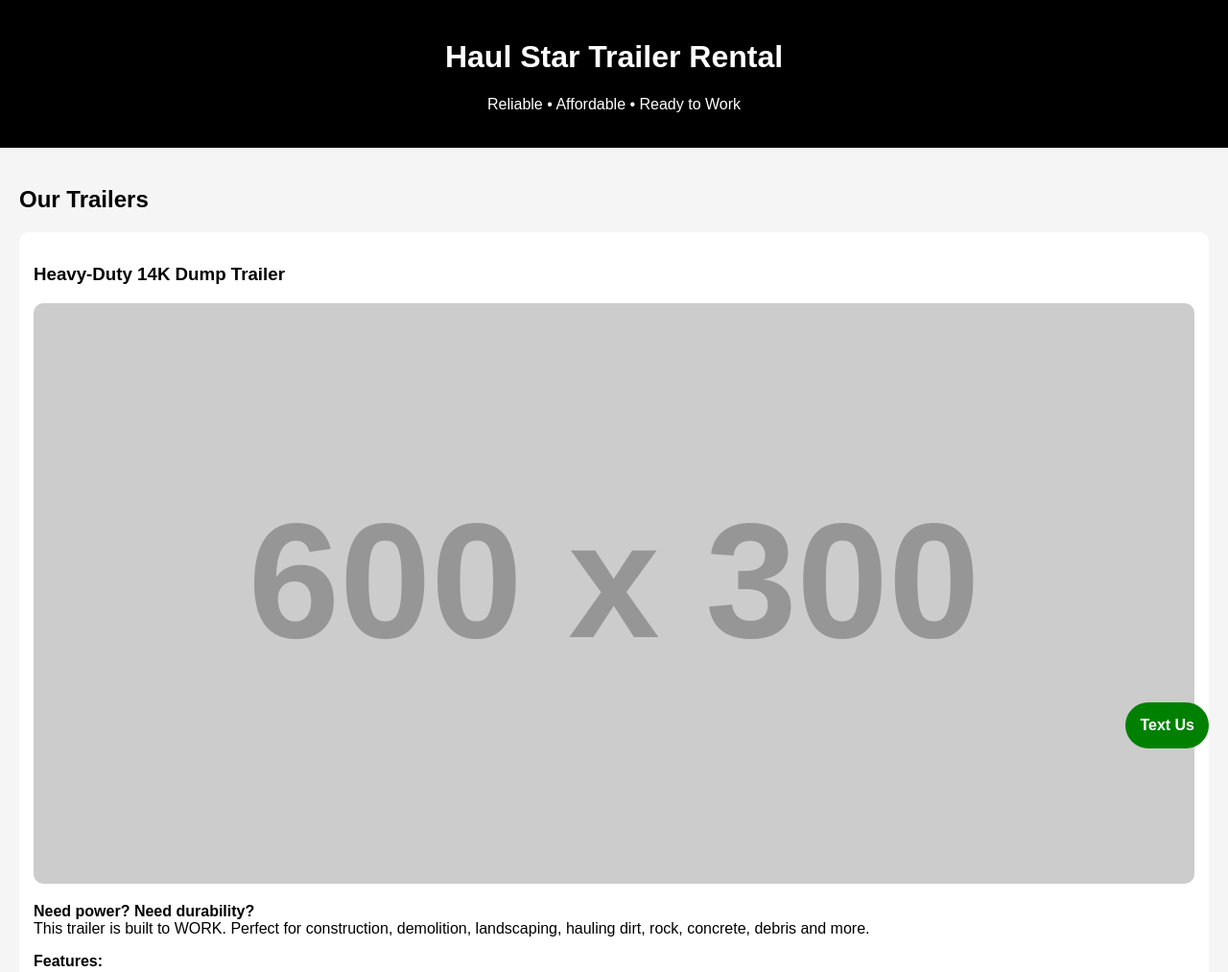
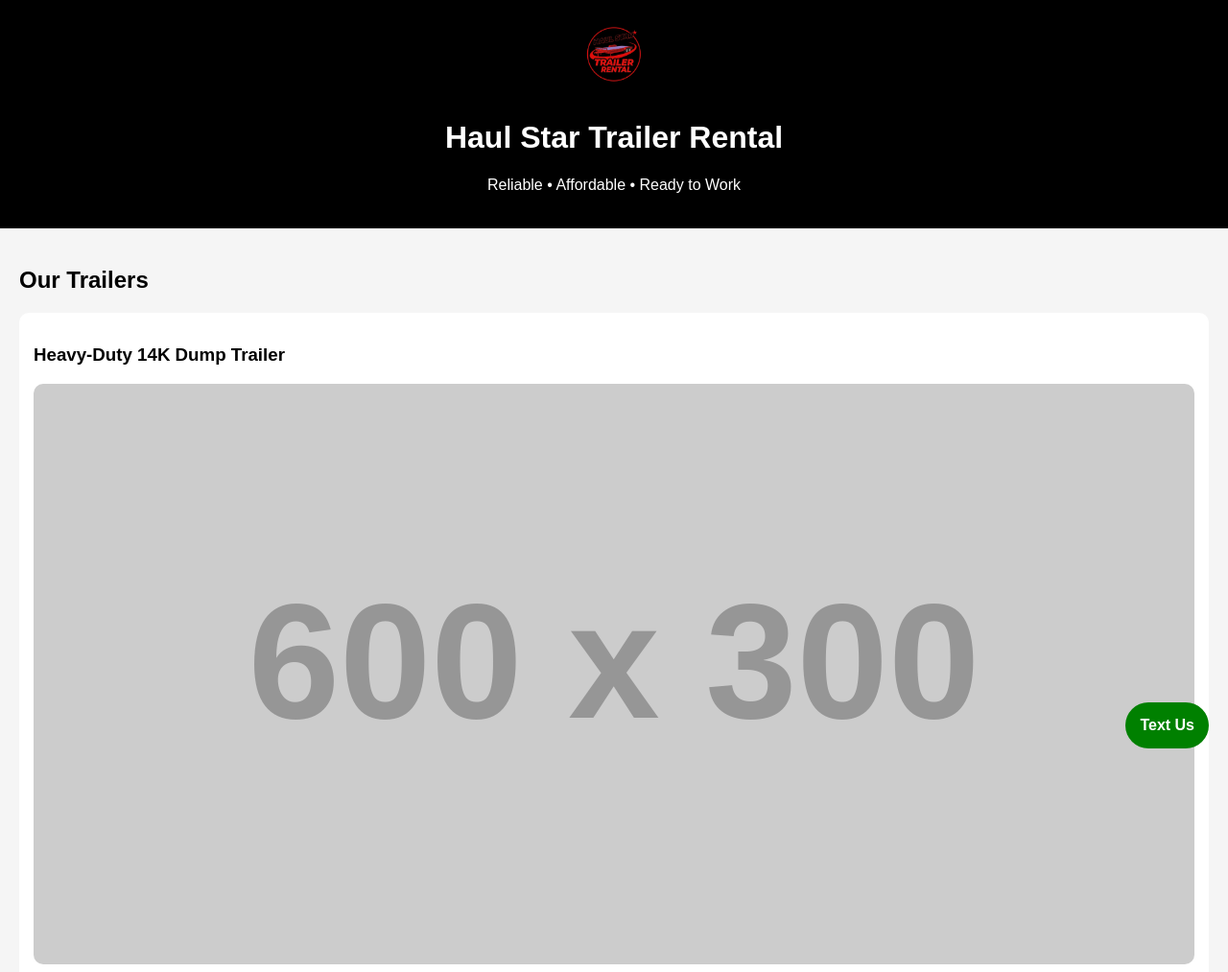
Before and after one commit to trailerrentals/trailer-website, a plain HTML site: page index.html in a window 1280 px wide. Shown: the top 1013 px of the page at 96% size. Drawn offline with Linux system fonts and the light colour scheme; placeholder pictures from the web are drawn by us.

Commit message:
Update index.html

```diff
--- a/index.html
+++ b/index.html
@@ -64,6 +64,7 @@
 <body>
 
 <header>
+  <img src="https://raw.githubusercontent.com/trailerrentals/trailer-website/main/logo.png" style="height:80px;">
   <h1>Haul Star Trailer Rental</h1>
   <p>Reliable • Affordable • Ready to Work</p>
 </header>
```
